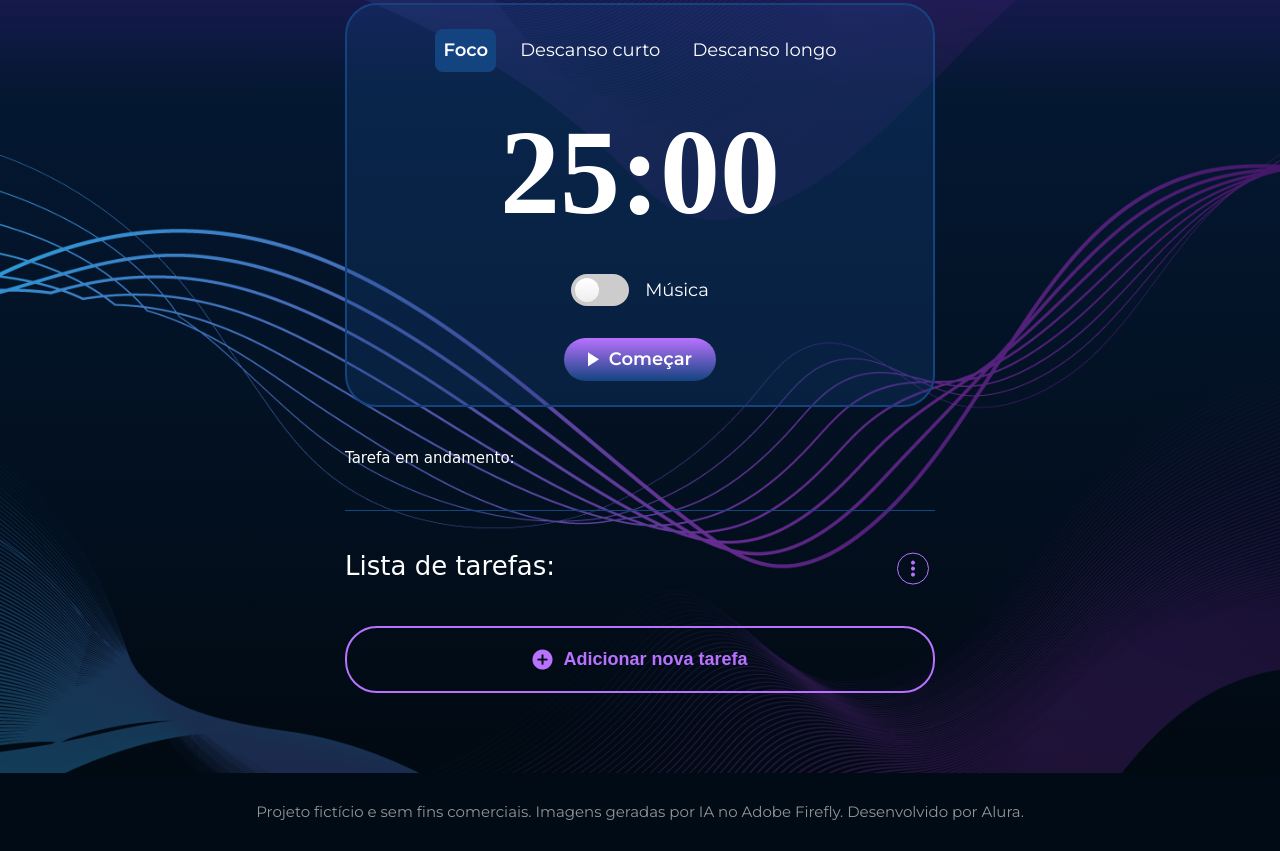
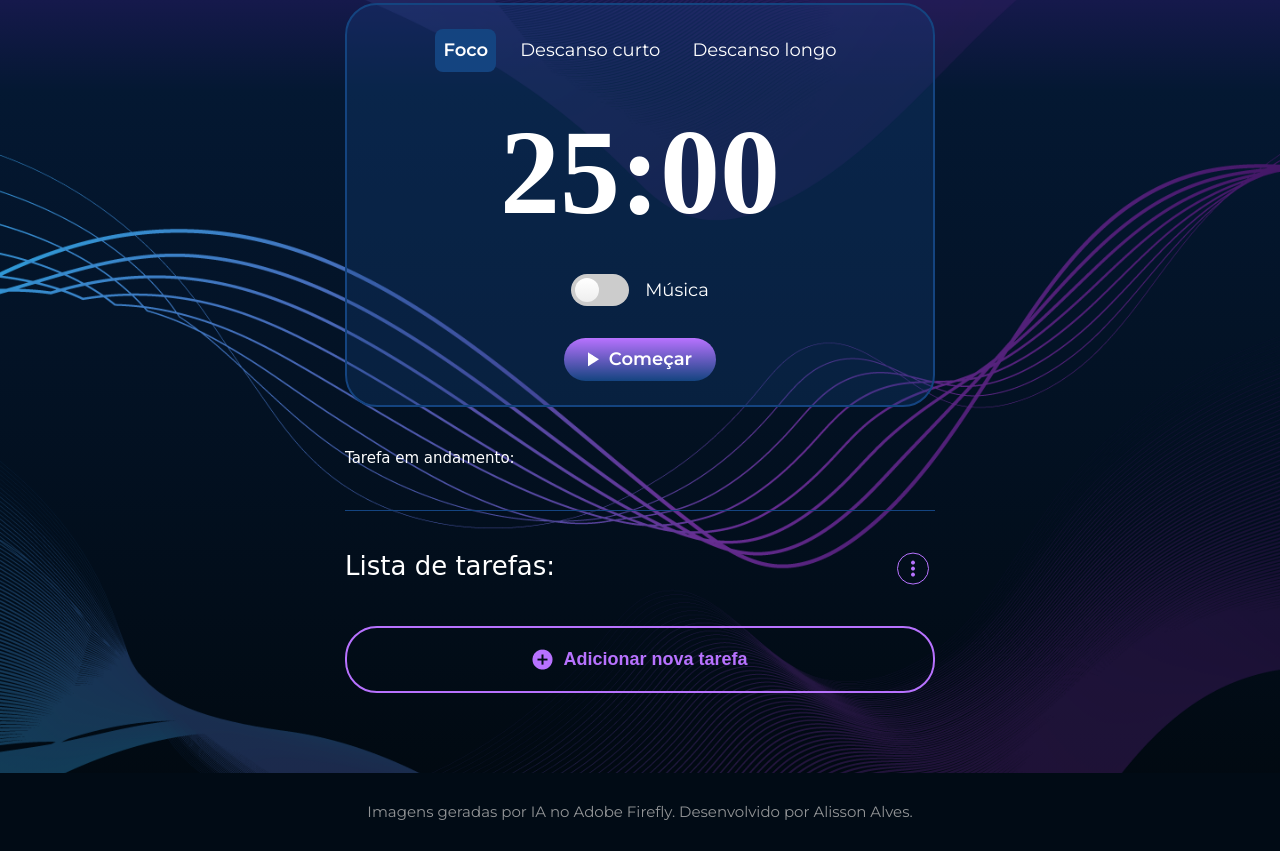
Before and after one commit to alissonas3/fokustasks, a plain HTML site: page index.html in a window 1280 px wide. Shown: the part 621-1472 px from the top of the page. Drawn offline with nearby package versions, Linux system fonts and the light colour scheme; a web font is replaced by a local one.

Commit message:
(fix) footer paragraph

```diff
--- a/index.html
+++ b/index.html
@@ -133,7 +133,7 @@
 
         <footer class="app__footer">
             <p class="app__footer-text">
-                Projeto fictício e sem fins comerciais. Imagens geradas por IA no Adobe Firefly. Desenvolvido por Alura.
+                Imagens geradas por IA no Adobe Firefly. Desenvolvido por Alisson Alves.
             </p>
         </footer>
     </main>
```
